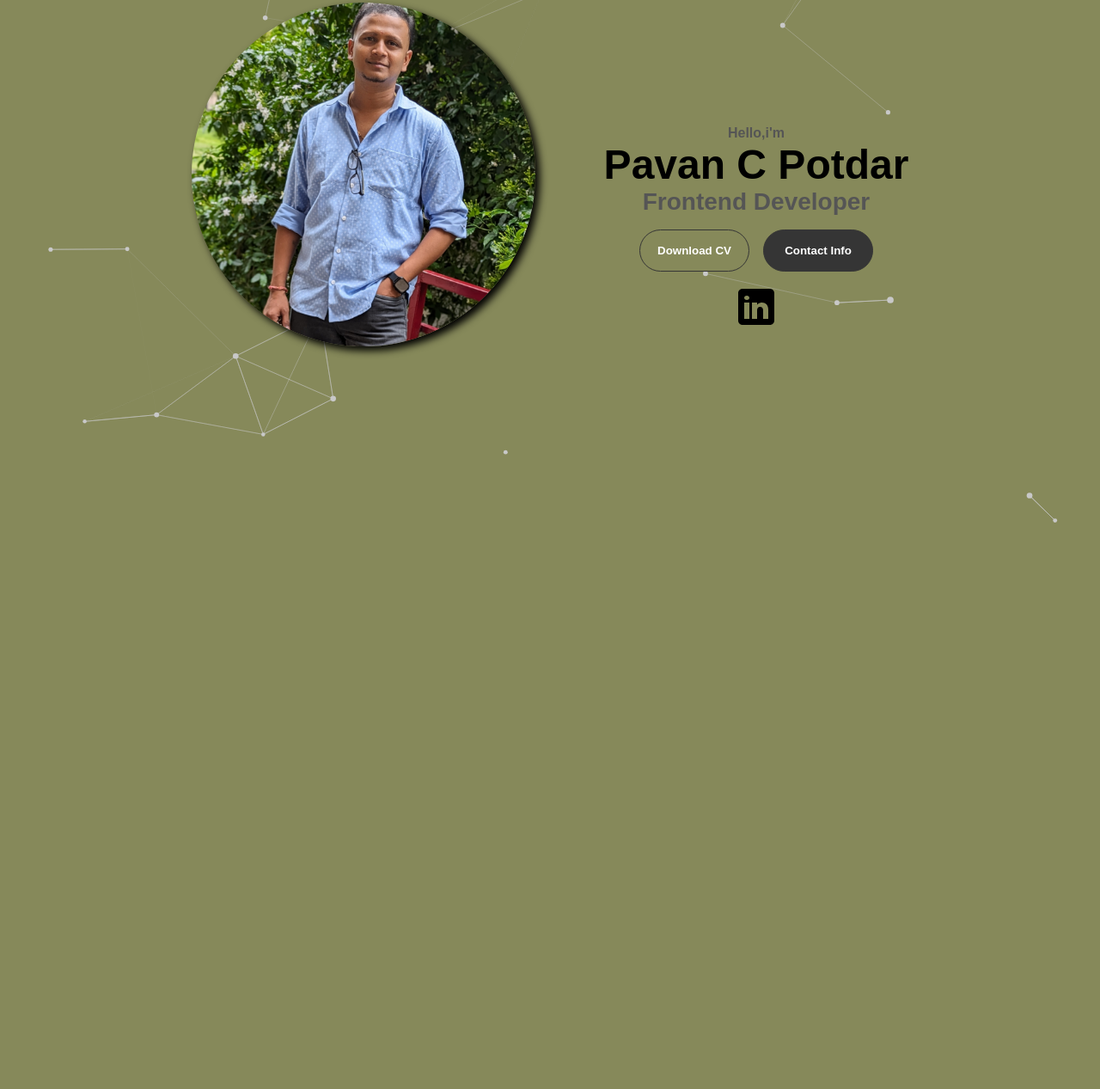
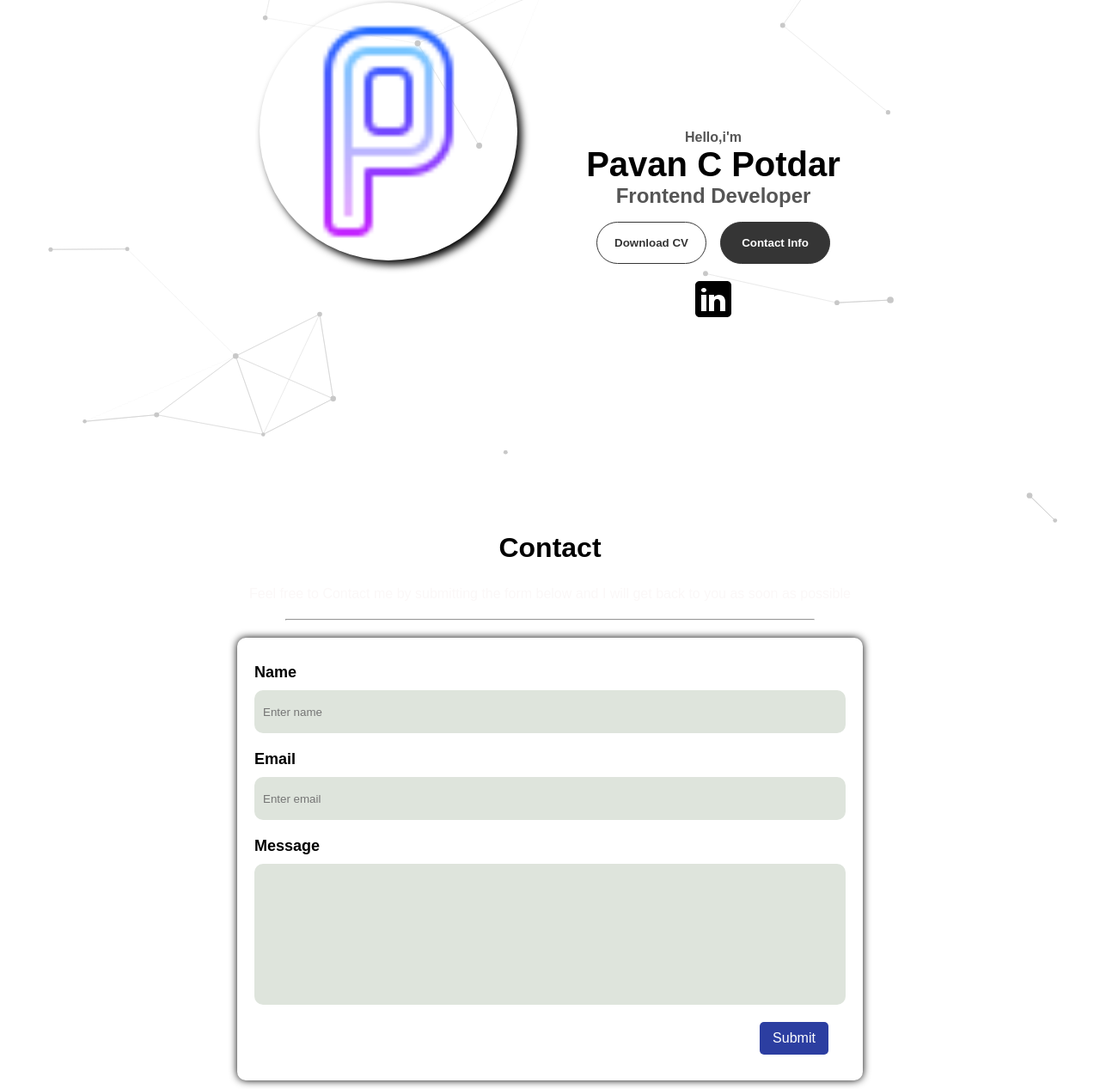
Before and after one commit to PavanCpotdar/pavan_c_p_profile1, a plain HTML site: page index.html in a window 1280 px wide. Shown: the part 184-1451 px from the top of the page at 86% size. Before the commit the page ends 800 px from the top, so only its background shows below. Drawn offline with Linux system fonts and the light colour scheme.

Commit message:
Contact pag

```diff
--- a/index.html
+++ b/index.html
@@ -24,7 +24,7 @@
             <li><a href="">About</a></li>
             <li><a href="">Experience</a></li>
             <li><a href="">Project </a></li>
-            <li><a href="">Contact</a></li>
+            <li><a href="./#contact-section">Contact</a></li>
           </ul>
         </div>
       </div>
@@ -40,7 +40,7 @@
             <li><a href="">About</a></li>
             <li><a href="">Experience</a></li>
             <li><a href="">Project </a></li>
-            <li><a href="">Contact</a></li>
+            <li><a href="./#contact-section">Contact</a></li>
           </ul>
         </div>
       </div>
@@ -51,7 +51,7 @@
 
     <section class="profile">
       <div class="profile-image">
-        <img src="./assets/profile.jpg" alt="" />
+        <img src="./assets/icons8-p-64.png" alt="Profile image" />
       </div>
       <div class="profile-text">
         <canvas id="canvas"></canvas>
@@ -64,9 +64,10 @@
               >Download CV</a
             >
           </button>
-          <button class="btn btn-color-1">Contact Info</button>
+          <button class="btn btn-color-1" ><a href="./#contact-section">Contact Info</a></button>
         </div>
         <div class="btn-container">
+            <a href="https://www.linkedin.com/in/pavan-potdar-1b5801147" target="_blank" rel="noopener noreferrer">
           <svg
             xmlns="http://www.w3.org/2000/svg"
             x="0px"
@@ -79,9 +80,39 @@
               d="M41,4H9C6.24,4,4,6.24,4,9v32c0,2.76,2.24,5,5,5h32c2.76,0,5-2.24,5-5V9C46,6.24,43.76,4,41,4z M17,20v19h-6V20H17z M11,14.47c0-1.4,1.2-2.47,3-2.47s2.93,1.07,3,2.47c0,1.4-1.12,2.53-3,2.53C12.2,17,11,15.87,11,14.47z M39,39h-6c0,0,0-9.26,0-10 c0-2-1-4-3.5-4.04h-0.08C27,24.96,26,27.02,26,29c0,0.91,0,10,0,10h-6V20h6v2.56c0,0,1.93-2.56,5.81-2.56 c3.97,0,7.19,2.73,7.19,8.26V39z"
             ></path>
           </svg>
+        </a>
           <!-- <button class="btn btn-color-1">Contact Info</button> -->
         </div>
       </div>
+    </section>
+
+    <!-- Contact section -->
+
+    <section class="contact" id="contact-section">
+        <div class="contact-container ">
+            <div class="contact-caption">
+                <h1 class="contact-title">Contact</h1>
+                <p class="contact-text">Feel free to Contact me by submitting the form below and I will get back to you as soon as possible</p>
+            </div>
+            <hr class="divide">
+            <div class="contact-form">
+               <form  id="form" >
+                <label class="contact-label" for="">Name</label>
+                <input class="contact-input" type="text" name="name" id="" placeholder="Enter name">
+                <label class="contact-label" for="">Email</label>
+                <input class="contact-input" type="email" name="email" id="" placeholder="Enter email">
+                <label class="contact-label" for="">Message</label>
+
+                <textarea id="myText"  maxlength="100" required name="message"  class="contact-input text-area"></textarea>
+                <div class="sub-btn">
+                    <button id="submit-form">Submit</button>
+                    <!-- <input id="submit-form" type="submit" name="submit" value="Submit"> -->
+                </div>
+
+               </form>
+            </div>
+
+        </div>
     </section>
 
     <script src="./script.js" defer></script>
--- a/logic.js
+++ b/logic.js
@@ -9,4 +9,19 @@ function openHamburger(){
 
 const menu = document.querySelector('.hamburger-menu-icon')
 
-menu.addEventListener('click',openHamburger)
+menu.addEventListener('click',openHamburger);
+
+
+let button = document.querySelector("#submit-form");
+
+button.addEventListener('click',handleSubmit);
+
+function handleSubmit (e){
+    e.preventDefault()
+    var link = "mailto:pavanc72@gmail.com"
+    + "?cc=pavanpotdar95@gmail.com"
+    + "&subject=" + encodeURIComponent("This is my subject")
+    + "&body=" + encodeURIComponent(document.getElementById('myText').value)
+;
+window.location.href = link;
+}
--- a/style.css
+++ b/style.css
@@ -23,7 +23,7 @@
    body {
         margin: 0;
     font-family: "Poppins", sans-serif;
-    background-color: #86895a;
+    background-color: #ffffff;
 }
 .desktop-nav{
     display: flex;
@@ -66,7 +66,7 @@
 position: absolute;
 right: 0;
 top:0;
-background-color: #86895a;
+background-color: #ffffff;
 transition: all 0.3 ease-in-out;
 }
 .hamburger-menu-icon{
@@ -139,8 +139,7 @@ height: 80vh;
 } */
 .profile-image img{
     /* padding-top: 51px; */
-    width: 400px;
-    height: 400px;
+    width: 300px;
     margin: auto,0;
     margin-top: 51px;
     border-radius: 50%;
@@ -167,23 +166,39 @@ height: 80vh;
 }
 .btn a{
     text-decoration: none;
-    color :white
+    /* color: rgb(53, 53, 53); */
 }
 .btn-color-1{
     background: rgb(53, 53, 53);
     border: rgb(53, 53, 53) 0.1rem solid;
     color: white;
 }
-.btn-color-1:hover{
-    background: rgb(10, 8, 8);
-}
-.btn-color-2:hover{
-    background: rgb(53, 53, 53);
+.btn-color-1 a{
     color: white;
 }
+.btn-color-1:hover{
+    background: rgb(150, 148, 148);
+}
+.btn-color-1:hover a{
+    color: rgb(1, 1, 1);
+}
+.btn-color-2:hover  {
+    background:  rgb(53, 53, 53);
+    color: white;
+}
+.btn-color-2:hover a{
+    /* background: rgb(53, 53, 53); */
+    color: white;
+}
+
 .btn-color-2{
     background: none;
     border: rgb(53, 53, 53) 0.1rem solid;
+    color: rgb(53, 53, 53);
+}
+.btn-color-2 a{
+
+    color: rgb(53, 53, 53);
 }
 .profile-text{
     margin: 0;
@@ -192,14 +207,14 @@ height: 80vh;
 }
 .profile-name{
     margin: 0;
-    font-size: 3rem;
+    font-size: 2.5rem;
 
 }
 .profile-position{
     margin: 0;
     font-weight: 600;
     color: rgb(85, 85, 85);
-    font-size: 1.75rem;
+    font-size: 1.5rem;
     margin-bottom: 1rem;
 }
 .menu-logo{
@@ -208,6 +223,83 @@ height: 80vh;
     border: 1px solid black;
     border-radius: 5px;
 }
+
+/* Contact section */
+
+.contact{
+    background-color: #ffffff;
+}
+
+.contact-container{
+    margin: auto;
+    width: 60%;
+    /* border: 1px solid black; */
+    border-radius: 10px;
+}
+
+.contact-caption{
+    text-align: center;
+}
+
+.contact-caption h1{
+    color: black;
+    font-size: 2rem;
+    font-weight: 600;
+}
+
+.contact-caption p{
+    color: rgb(251, 248, 248);
+}
+
+
+.contact-form form{
+display: flex;
+flex-direction: column;
+justify-content: flex-start;
+padding: 10px 20px;
+border-radius: 10px;
+margin: 10px 20px;
+background-color: white;
+box-shadow: 0 0 10px;
+}
+.contact-label{
+    font-size: large;
+    font-weight: 600;
+    margin-top: 20px;
+    margin-bottom: 10px;
+}
+.contact-input{
+    border: none;
+    border-radius: 10px;
+    height: 3rem;
+    background-color: #dee4dc;
+    padding-left: 10px ;
+}
+
+.text-area{
+    height: 10rem;
+    resize: none;
+}
+
+.divide{
+    width: 80%;
+    margin: 20px auto;
+}
+.sub-btn{
+    text-align: end;
+    padding: 20px;
+}
+
+.sub-btn button{
+    border:none;
+    border-radius: 5px;
+    width: 5rem;
+    background-color: rgb(44, 62, 161);
+    padding: 10px;
+    color:white;
+    font-size: 1rem;
+}
+
 
 
 
```
